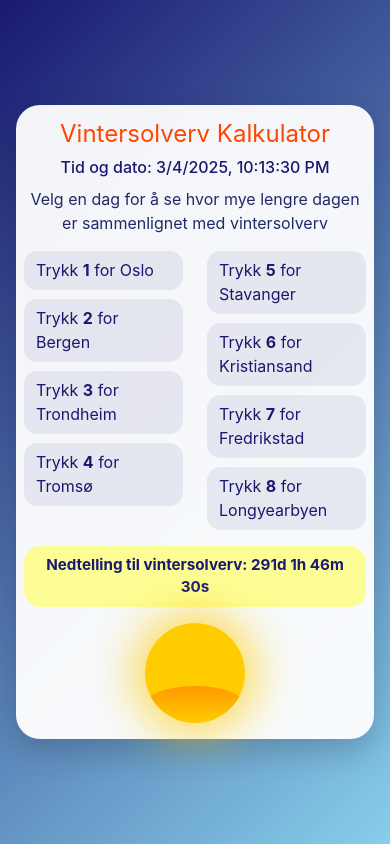
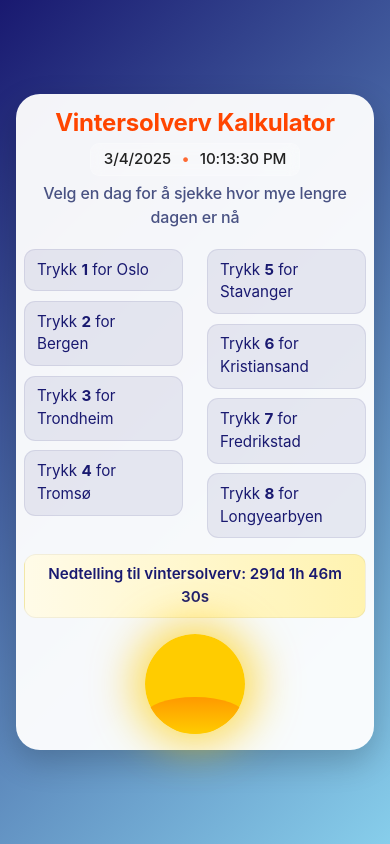
Before and after one commit to aleksejunas/sun-cal-react, a React (Vite) app: page / in a window 390 px wide. Built offline with nearby package versions, Linux system fonts and the light colour scheme.

Commit message:
refactor: Visual overhaul of the GUI
- A big overhaul of the GUI, since I'm the sole developer on the project
the commit is large and not featuring a detailed description of the
changes

```diff
--- a/src/App.css
+++ b/src/App.css
@@ -1,3 +1,5 @@
+/* Base */
+
 body {
   margin: 0;
   font-family:
@@ -23,6 +25,8 @@ body,
   padding: 2rem 1rem;
 }
 
+/* Card */
+
 .card {
   background: rgba(255, 255, 255, 0.95);
   border-radius: 1.5rem;
@@ -33,21 +37,80 @@ body,
   text-align: center;
 }
 
+/* Typography */
+
 h1 {
-  font-size: 2.5rem;
+  font-size: 2rem;
+  font-weight: 700;
+  letter-spacing: -0.01em;
   color: #ff4500;
   margin-bottom: 1rem;
 }
 
-.timestamp {
+.subtitle {
+  margin: 0.35rem 0 1.25rem;
+  color: #1f2a66;
+  opacity: 0.8;
+  font-size: 1rem;
   font-weight: 500;
-  margin-bottom: 0.5rem;
+  letter-spacing: -0.01em;
 }
 
-.subtitle {
-  margin: 0.5rem 0 1.5rem;
-  color: #1f2a66;
+/* Timestamp */
+
+.timestamp {
+  display: inline-flex;
+  gap: 0.65rem;
+  padding: 0.25rem 0.8rem;
+  border-radius: 0.5rem;
+
+  background: rgba(255, 255, 255, 0.25);
+  backdrop-filter: blur(6px);
+
+  font-size: 0.95rem;
+  font-weight: 550;
+  letter-spacing: -0.01em;
+
+  color: #222;
+  box-shadow: 0 0 0 1px rgba(255, 255, 255, 0.4);
 }
+
+.timestamp .dot {
+  color: #ff4500;
+  opacity: 0.8;
+}
+
+/* City list */
+
+.city-list {
+  columns: 2;
+  column-gap: 1.5rem;
+  list-style: none;
+  padding: 0;
+  margin: 0 0 1.5rem;
+  text-align: left;
+}
+
+.city-list li {
+  background: rgba(25, 25, 112, 0.08);
+  border: 1px solid rgba(25, 25, 112, 0.09);
+  padding: 0.55rem 0.75rem;
+  margin-bottom: 0.6rem;
+  border-radius: 0.7rem;
+  font-size: 0.95rem;
+  cursor: pointer;
+
+  transition:
+    transform 0.2s ease,
+    box-shadow 0.2s ease;
+}
+
+.city-list li:hover {
+  transform: translateX(2px);
+  box-shadow: 0 4px 12px rgba(25, 25, 112, 0.15);
+}
+
+/* Mobile grid buttons */
 
 .city-grid {
   display: grid;
@@ -64,6 +127,7 @@ h1 {
   padding: 0.85rem 1rem;
   font-size: 1rem;
   cursor: pointer;
+
   transition:
     transform 0.2s ease,
     box-shadow 0.2s ease;
@@ -74,71 +138,135 @@ h1 {
   box-shadow: 0 6px 18px rgba(255, 165, 0, 0.4);
 }
 
-.city-list {
-  columns: 2;
-  column-gap: 1.5rem;
-  list-style: none;
-  padding: 0;
-  margin: 0 0 1.5rem;
-  text-align: left;
+/* Result */
+
+.result {
+  padding: 1rem;
+  border-radius: 1rem;
+  margin-top: 0.75rem;
+
+  background:
+    linear-gradient(#ffa500, #ffa500) padding-box,
+    /* bakgrunn */ linear-gradient(#ffa500, #ffa500) border-box; /* venstre strek */
+
+  border-left: 6px solid transparent; /* bredde på streken */
+  border-radius: 1rem;
+  background-clip: padding-box, border-box;
 }
 
-.city-list li {
-  margin-bottom: 0.6rem;
-  padding: 0.45rem 0.75rem;
-  border-radius: 0.85rem;
-  background: rgba(25, 25, 112, 0.08);
-  cursor: pointer;
-  transition:
-    transform 0.2s ease,
-    box-shadow 0.2s ease;
-}
+/* .result { */
+/*   background: rgba(255, 255, 255, 0.55); */
+/*   padding: 1rem; */
+/*   border-radius: 1rem; */
+/**/
+/*   /* border-left: 4px solid #ffa500; */
+*/
+/*   margin-top: 0.75rem; */
+/*   font-weight: 500; */
+/*   letter-spacing: -0.01em; */
+/*   position: relative; */
+/*   box-shadow: inset 0 0 0 1px rgba(25, 25, 112, 0.08); */
+/* } */
 
-.city-list li:hover {
-  transform: translateX(2px);
-  box-shadow: 0 4px 12px rgba(25, 25, 112, 0.15);
-}
+.result::before {
+  content: "";
+  position: absolute;
+  top: 0;
+  left: 0;
+  bottom: 0;
 
-.result {
-  background: #f0f4ff;
+  width: 4px;
+  background: #ffa500;
   border-radius: 1rem;
-  padding: 1rem;
-  margin-top: 1rem;
-  text-align: left;
-  color: #1f2a66;
-  box-shadow: inset 0 0 0 1px rgba(25, 25, 112, 0.08);
+  opacity: 0.85;
 }
 
 .result p {
   margin: 0.35rem 0;
 }
 
+/* Sun info */
+
 .sun-info {
-  background: rgba(255, 255, 255, 0.9);
+  padding: 1rem;
   border-radius: 1rem;
-  padding: 1rem;
-  margin-top: 1rem;
-  text-align: left;
-  box-shadow: inset 0 0 0 1px rgba(25, 25, 112, 0.08);
+  margin-top: 0.75rem;
+
+  background:
+    linear-gradient(rgba(255, 255, 255, 0.7), rgba(255, 255, 255, 0.7))
+      padding-box,
+    linear-gradient(#ffa600, #ff4500) border-box;
+
+  border-left: 6px solid transparent;
+  border-radius: 1rem;
+  background-clip: padding-box, border-box;
 }
 
+/* .sun-info { */
+/*   display: grid; */
+/*   gap: 0.3rem; */
+/*   padding: 0.9rem 1rem; */
+/*   border-radius: 1rem; */
+/**/
+/*   background: rgba(255, 255, 255, 0.7); */
+/*   margin-top: 0.75rem; */
+/*   border: 1px solid rgba(60, 60, 120, 0.15); */
+/*   position: relative; */
+/*   /* box-shadow: inset 0 0 0 1px rgba(25, 25, 112, 0.08); */
+*/
+/* } */
+
+/* .sun-info::before { */
+/*   content: ""; */
+/*   position: absolute; */
+/*   top: 0; */
+/*   left: 0; */
+/*   bottom: 0; */
+/**/
+/*   width: 4px; */
+/*   background: linear-gradient(#ffa600, #ff4500); */
+/*   border-radius: 1rem; */
+/*   opacity: 0.75; */
+/* } */
+
+.sun-info p {
+  display: flex;
+  justify-content: space-between;
+  margin: 0.25rem 0;
+
+  font-size: 1rem;
+  font-family: inherit;
+  font-weight: 400;
+  text-align: left;
+
+  font-variant-numeric: tabular-nums;
+  font-feature-settings: "tnum";
+}
+
+/* Countdown */
+
 .countdown {
-  background: #fdfd96;
+  background: linear-gradient(90deg, #fffbe8, #fff3b0);
   color: #191970;
-  border-radius: 1rem;
-  padding: 1rem;
+  border-radius: 0.75rem;
+  padding: 0.8rem 1rem;
   margin: 1.25rem 0 0;
-  font-weight: bold;
-  font-size: 1.1rem;
+  font-weight: 600;
+  font-size: 1rem;
+  border: 1px solid rgba(0, 0, 0, 0.05);
 }
+
+/* Sun animation */
 
 .sun-container {
   width: 140px;
   height: 140px;
   border-radius: 50%;
+  margin: 2rem auto 0;
+
   background: radial-gradient(circle, #ffcc00 70%, #ff9900 100%);
   box-shadow: 0 0 45px 10px rgba(255, 204, 0, 0.7);
-  margin: 2rem auto 0;
+
   position: relative;
   display: flex;
   align-items: flex-end;
@@ -154,32 +282,34 @@ h1 {
   transition: height 1s cubic-bezier(0.4, 0, 0.2, 1);
 }
 
-/* Responsive for small screens  */
+/* Mobile */
+
 @media (max-width: 720px) {
   .card {
-    padding: 1rem 0.5rem; /* mindre padding */
+    padding: 1rem 0.5rem;
   }
+
   h1 {
-    font-size: 1.5rem; /* mindre overskrift */
+    font-size: 1.5rem;
     margin-bottom: 0.5rem;
   }
-  .subtitle {
-    margin: 0.25rem 0 1rem;
-  }
+
   .city-grid,
   .city-list {
     margin-bottom: 1rem;
   }
-  .result,
-  .sun-info,
+
+  /* .result, */
+  /* .sun-info, */
   .countdown {
     padding: 0.5rem;
     margin-top: 0.5rem;
     font-size: 0.95rem;
   }
+
   .sun-container {
     width: 100px;
     height: 100px;
-    margin: 1rem auto 0;
+    margin-top: 1rem;
   }
 }
--- a/src/App.tsx
+++ b/src/App.tsx
@@ -1,6 +1,8 @@
 import React, { useState, useEffect, useMemo, useCallback } from "react";
 import "./App.css";
 import calculateDaylightPrecise from "./utils/calculateDaylightPrecise";
+
+// TODO: Endre bakgrunn etter tid på døgnet (blå himmel etc.)
 
 type DaylightPreciseResult = {
   daylightHours: number;
@@ -113,8 +115,8 @@ const App: React.FC = () => {
       const minutesPrecise = Math.round((diffPrecise - hoursPrecise) * 60);
 
       setResult(
-        `Dagen er i ${city.name}` +
-          ` ${diffPrecise.toFixed(2)} timer (${hoursPrecise}h ${minutesPrecise}m) lengre enn ved vintersolverv`,
+        `${city.name}: Dagen er (${hoursPrecise}h ${minutesPrecise}m)` +
+          ` ${diffPrecise.toFixed(2)} timer  lengre enn ved vintersolverv`,
       );
       setPreciseTimes(currentPrecise);
     },
@@ -139,12 +141,15 @@ const App: React.FC = () => {
     <div className="main-bg w-[100vw] h-[100vh]">
       <div className="card w-[70vw] h- [70vh]">
         <h1>Vintersolverv Kalkulator</h1>
+
         <p className="timestamp" data-testid="current-date-time">
-          Tid og dato: {currentTime.toLocaleString()}
+          {currentTime.toLocaleDateString()}
+          <span className="dot"> • </span>
+          {currentTime.toLocaleTimeString()}
         </p>
+
         <p className="subtitle">
-          Velg en dag for å se hvor mye lengre dagen er sammenlignet med
-          vintersolverv
+          Velg en dag for å sjekke hvor mye lengre dagen er nå
         </p>
         {isTouchDevice ? (
           <div className="city-grid">
@@ -176,8 +181,8 @@ const App: React.FC = () => {
         )}
         {preciseTimes && (
           <div className="sun-info">
-            <p>Sunrise: {preciseTimes.sunrise || "N/A"}</p>
-            <p>Sunset: {preciseTimes.sunset || "N/A"}</p>
+            <p>Sol opp: {preciseTimes.sunrise || "N/A"}</p>
+            <p>Sol ned: {preciseTimes.sunset || "N/A"}</p>
           </div>
         )}
         <div className="countdown">
```
